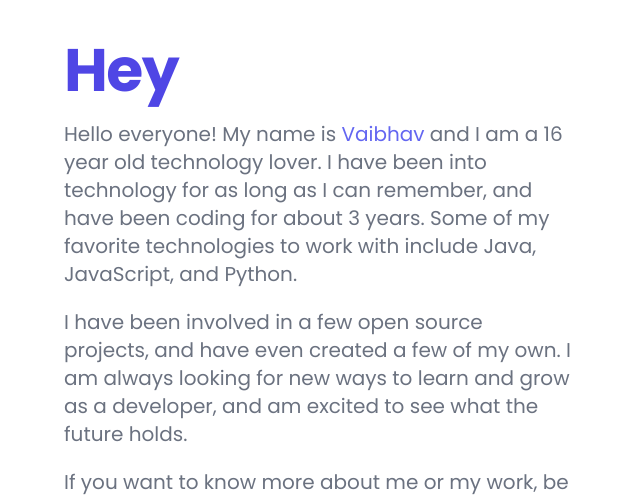
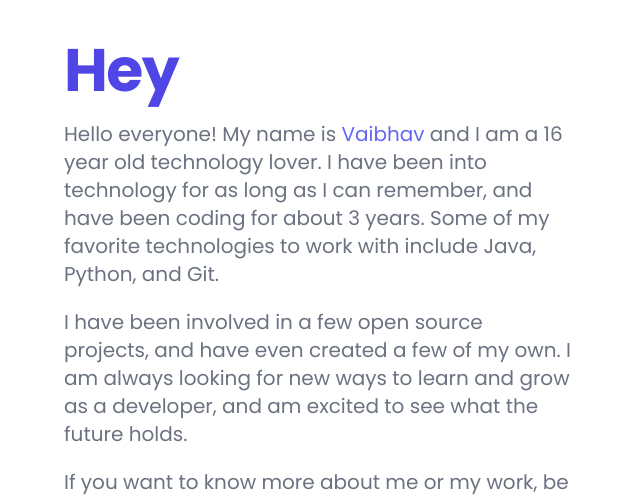
Before and after one commit to EvilGeek/reverseIP, a Flask app: page / in a window 1280 px wide. Shown: the top 495 px of the page, without its empty margins (0-640 px from the left). Run offline with Flask 2, Linux system fonts and the light colour scheme; some libraries are stand-ins or nearby versions.

Commit message:
Update vindex.html

```diff
--- a/templates/vindex.html
+++ b/templates/vindex.html
@@ -24,7 +24,7 @@ body {
 
           </h2>
           <p class="mt-3 text-base text-gray-500 sm:mt-5 sm:text-lg sm:max-w-xl sm:mx-auto md:mt-5 md:text-xl lg:mx-0">
-            Hello everyone! My name is <span class="text-indigo-500">Vaibhav</span> and I am a 16 year old technology lover. I have been into technology for as long as I can remember, and have been coding for about 3 years. Some of my favorite technologies to work with include Java, JavaScript, and Python.
+            Hello everyone! My name is <span class="text-indigo-500">Vaibhav</span> and I am a 16 year old technology lover. I have been into technology for as long as I can remember, and have been coding for about 3 years. Some of my favorite technologies to work with include Java, Python, and Git.
 </p>
   <p class="mt-3 text-base text-gray-500 sm:mt-5 sm:text-lg sm:max-w-xl sm:mx-auto md:mt-5 md:text-xl lg:mx-0">
 I have been involved in a few open source projects, and have even created a few of my own. I am always looking for new ways to learn and grow as a developer, and am excited to see what the future holds.
```
